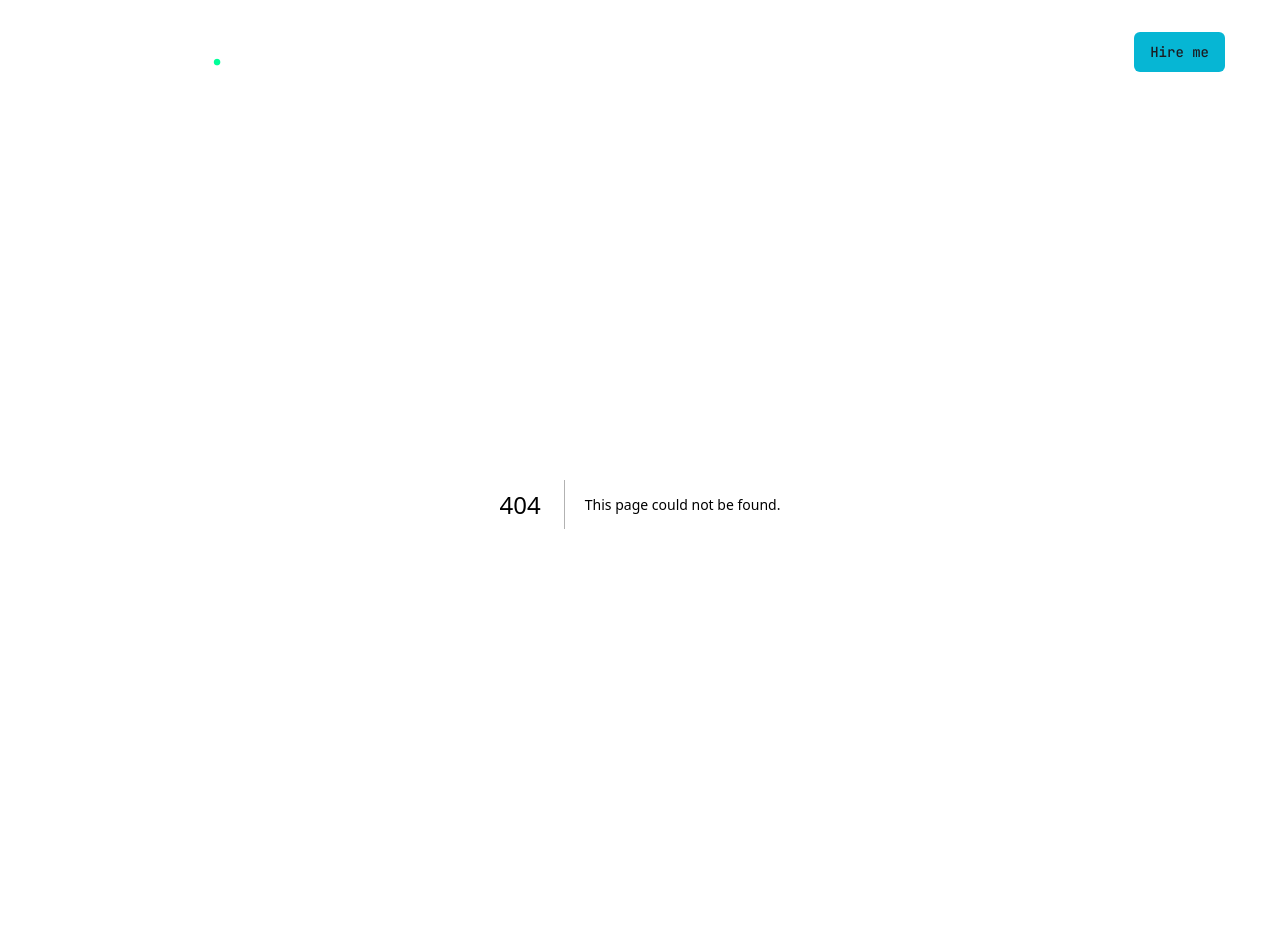
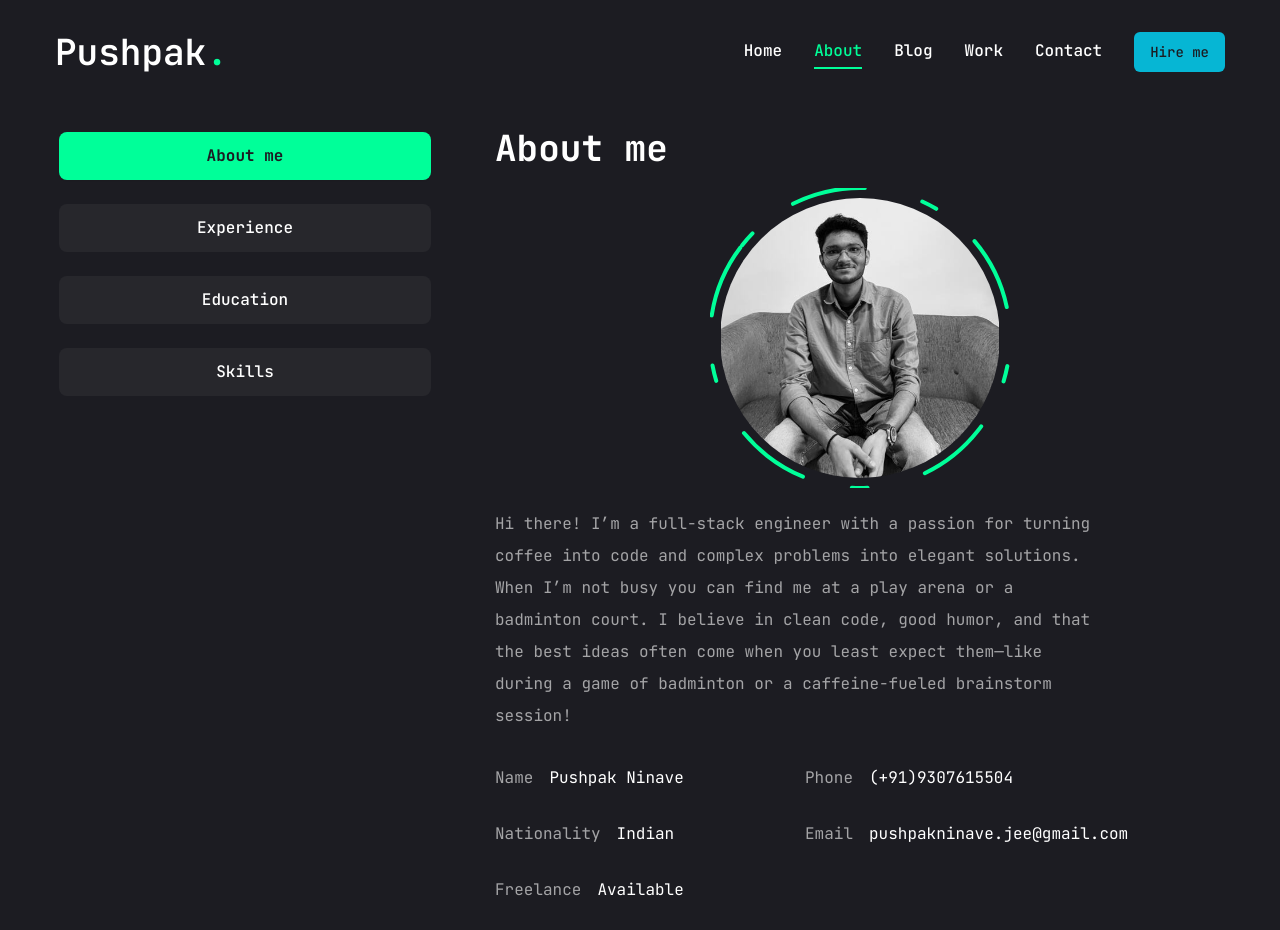
Before and after one commit to pushpakninave/duckling, a Next.js app: page /about in a window 1280 px wide. Before the commit this address had no page. Before the commit the page ends 904 px from the top, so only its background shows below. Built offline with nearby package versions, Linux system fonts and the light colour scheme.

Commit message:
made some variationsin ui

```diff
--- a/app/resume/page.jsx
+++ b/app/about/page.jsx
@@ -1,7 +1,8 @@
 
 'use client'
 
-import { FaHtml5, FaCss3, FaJs, FaReact, FaAngular, FaJava } from "react-icons/fa";
+import { useRef } from "react";
+import { FaHtml5, FaCss3, FaJs, FaReact, FaAngular, FaJava, FaArrowRight, FaArrowAltCircleRight, FaCaretRight } from "react-icons/fa";
 import { SiTailwindcss, SiNextdotjs, SiSpringboot, SiGraphql, SiPostman, SiLaravel, SiGithub, SiDocker } from "react-icons/si";
 import { ScrollArea } from "@/components/ui/scroll-area";
 import { ScrollBar } from "@/components/ui/scroll-area";
@@ -10,6 +11,8 @@ import { Tabs, TabsList, TabsTrigger } from "@/components/ui/tabs";
 import { TabsContent } from "@radix-ui/react-tabs";
 import { Tooltip, TooltipContent, TooltipProvider, TooltipTrigger } from "@/components/ui/tooltip";
 import classNames from 'classnames';
+import Photo from "@/components/Photo"
+import { NavigationMenu, NavigationMenuContent, NavigationMenuIndicator, NavigationMenuItem, NavigationMenuLink, NavigationMenuList, NavigationMenuTrigger, NavigationMenuViewport, } from "@/components/ui/navigation-menu"
 
 // about data
 const about = {
@@ -148,6 +151,17 @@ const skills = {
   ]
 }
 const Resume = () => {
+  const aboutRef = useRef(null);
+  const experienceRef = useRef(null);
+  const educationRef = useRef(null);
+  const skillsRef = useRef(null);
+
+  const scrollToSection = (ref) => {
+    if (ref.current) {
+      ref.current.scrollIntoView({ behavior: "smooth" });
+    }
+  };
+
   return (
     <div>
       <motion.div
@@ -156,22 +170,22 @@ const Resume = () => {
           opacity: 1,
           transition: { delay: 1.5, duration: 0.8, ease: "easeIn" }
         }}
-        className="min-h-[80v] flex items-center justify-center py-12 xl:py-6"
+        className="min-h-[80v] flex items-center justify-center py-12 xl:py-6  order-1"
       >
         <div className="container mx-auto">
-          <Tabs defaultValue="experience"
+          <Tabs defaultValue="about"
             className="flex flex-col xl:flex-row gap-[60px]">
+            {/* content menu */}
             <TabsList className="flex flex-col w-full max-w-[380px] mx-auto xl:mx-0 gap-6">
-              <TabsTrigger value="experience">Experience</TabsTrigger>
-              <TabsTrigger value="education">Education</TabsTrigger>
-              <TabsTrigger value="skills">Skills</TabsTrigger>
-              <TabsTrigger value="about">About me</TabsTrigger>
+              <TabsTrigger value="about" onClick={() => scrollToSection(aboutRef)}>About me</TabsTrigger>
+              <TabsTrigger value="experience" onClick={() => scrollToSection(experienceRef)}>Experience</TabsTrigger>
+              <TabsTrigger value="education" onClick={() => scrollToSection(educationRef)}>Education</TabsTrigger>
+              <TabsTrigger value="skills" onClick={() => scrollToSection(skillsRef)}>Skills</TabsTrigger>
             </TabsList>
-
             {/* content */}
             <div className="min-h-[70vh] w-full">
               <TabsContent value="experience" className="w-full">
-                <div className="flex flex-col gap-[30px] text-center xl:text-left">
+                <div ref={experienceRef} id="experience" className="flex flex-col gap-[30px] text-center xl:text-left">
                   <h3 className="text-4xl font-bold">{experience.title}</h3>
                   <p className="max-w[600px] text-white/60 mx-auto xl:mx-0">{experience.description}</p>
                   <ScrollArea className="h-[250px]" >
@@ -194,7 +208,7 @@ const Resume = () => {
                 </div>
               </TabsContent>
               <TabsContent value="education" className="w-full">
-                <div className="flex flex-col gap-[30px] text-center xl:text-left">
+                <div ref={educationRef} id="education" className="flex flex-col gap-[30px] text-center xl:text-left">
                   <h3 className="text-4xl font-bold">{education.title}</h3>
                   <p className="max-w[600px] text-white/60 mx-auto xl:mx-0">{education.description}</p>
                   <ScrollArea className="h-[250px]" >
@@ -217,7 +231,7 @@ const Resume = () => {
                 </div>
               </TabsContent>
               <TabsContent value="skills" className="w-full h-full">
-                <div className="flex flex-col gap-[30px]">
+                <div ref={skillsRef} id="skills" className="flex flex-col gap-[30px]">
                   <div className="flex flex-col gap-[30px] text-center xl:text-left">
                     <h3 className="text-4xl font-bold">{skills.title}</h3>
                     <p className="">{skills.description}</p>
@@ -259,13 +273,17 @@ const Resume = () => {
                 </div>
               </TabsContent>
               <TabsContent value="about" className="w-full text-center xl:text-left">
-                    <div className="flex flex-col gap-[30px]">
+                <div ref={aboutRef} id="about" className="flex flex-col gap-[30px]">
                   <h3 className="text-4xl font-bold">{about.title}</h3>
+                  {/* photo */}
+                  <div className="mb-8 xl:mb-0">
+                    <Photo />
+                  </div>
                   <p className="max-w-[600px] text-white/60 mx-auto xl:mx-0">{about.description}</p>
                   <ul className="grid grid-cols-1 xl:grid-cols-2 gap-y-6 max-w-[620px] mx-auto xl:mx-0">
                     {
-                          about.info.map((item, index)=>{
-                            return(
+                      about.info.map((item, index) => {
+                        return (
                           <li key={index} className="flex items-center justify-items-center xl:justify-start gap-4">
                             <span className="text-white/60">{item.fieldName}</span>
                             <span>{item.fieldValue}</span>
--- a/app/contact/page.jsx
+++ b/app/contact/page.jsx
@@ -169,7 +169,7 @@ const Contact = () => {
                   placeholder="Phone no." />
               </div>
               <Textarea
-                className="h-[200px]"
+                className="h-[100px]"
                 placeholder="Type your message here."
                 value={formData.firstname ? formData.message : ''}
                 onChange={handleTextareaChange}
--- a/app/page.jsx
+++ b/app/page.jsx
@@ -8,16 +8,22 @@ export default function Home() {
   return (
     <section className="h-full">
       <div className="container mx-auto h-full">
-        <div className="mx-10 flex flex-col xl:flex-row items-center justify-between xl:pt-8 xl:mb-7">
+        <div className="mt-4 mx-2 md:mx-10 xl:mx-10 lg:mx-10 flex flex-col xl:flex-row items-center justify-between xl:pt-8 xl:mb-7">
           {/* text */}
-          <div className="text-center xl:text-left order-2 xl:order-none">
-            <span className="text-xl">Fullstack Engineer</span>
-            <h1 className="h1 mb-6">
-              Hello I'am <br /><span className="text-accent">Pushpak Ninave</span>
+          <div className="text-start xl:text-left order-2 xl:order-none">
+            <span className="text-xl text-accent">Hi, my name is</span>
+            <h1 className="text-3xl text-white lg:text-4xl md:text-4xl xl:text-6xl font-extrabold mt-4 mb-4">
+              <span>Pushpak Ninave.</span>
             </h1>
-            <p className="max-w-[500px] mb-9 text-white/80">I am a guy developing solutions using UI/UX and backend stuff for end customer at a Saas firm.</p>
+            <h1 className="text-3xl lg:text-4xl md:text-4xl xl:text-6xl font-extrabold mb-6 text-white/60">
+              <span className="tracking-tighter">I build things for the web.</span>
+            </h1>
+            <p className="mt-9 mb-9 text-white/70 max-w-[540px] text-[12px] md:text-base lg:text-base xl:text-base">
+              I’m a software engineer specializing in building applications. Currently, I’m focused on building accessible, human-centered products at a SaaS firm.
+            </p>
+            {/* <Stats/> */}
             {/* button and socials */}
-            <div className="flex flex-col xl:flex-row items-center gap-8">
+            <div className="flex flex-col xl:flex-row items-center gap-8 mt-20">
               <a href="/assets/dnfile/Pushpak_FResume.pdf" download="pushpakninave_resume.pdf">
                 <Button
                   variant="outline"
@@ -28,18 +34,23 @@ export default function Home() {
                   <FiDownload className="text-xl" />
                 </Button>
               </a>
-              <div className="mb-8 xl:mb-0">
-                <Social containerStyles="flex gap-6" iconStyles="w-9 h-9 border border-accent rounded-full flex justify-center items-center text-accent text-base hover:bg-accent hover:text-primary hover:transition-all duration-500" />
+              <div className="mb-8 mt-5 xl:mb-0">
+                <Social containerStyles="flex gap-6" iconStyles="w-9 h-9 rounded-full flex justify-center items-center text-accent text-base hover:bg-accent hover:text-primary hover:transition-all duration-500" />
               </div>
             </div>
           </div>
+          {/* hr tag */}
+          <div className="hidden absolute gap-2 right-0 xl:flex flex-row justify-center items-center transform rotate-90">
+            <p className="text-white/60 text-[12px]">pushpakninave.jee@gmail.com</p>
+            <hr className="w-[30vh] border-accent/60 border-[1px]" />
+          </div>
           {/* photo */}
-          <div className="order-1 xl:order-none mb-8 xl:mb-0">
+          {/* <div className="order-1 xl:order-none mb-8 xl:mb-0">
             <Photo />
-          </div>
+          </div> */}
         </div>
       </div>
-      <Stats />
+
     </section>
   )
 }
--- a/app/work/page.jsx
+++ b/app/work/page.jsx
@@ -14,8 +14,7 @@ const Work = async () => {
     <div className="container mx-auto h-full">
       <HoverCard openDelay={2}>
         <HoverCardTrigger asChild>
-
-          <Button variant="link">
+          <Button variant="link" className="px-0">
             <div className="text-accent flex flex-row justify-between items-center max-w-[200px] mb-[10px]">
               <Avatar className="h-9 w-9 mr-[12px]">
                 <AvatarImage src={repoInfo.viewer.avatarUrl} />
--- a/components/GitTable.jsx
+++ b/components/GitTable.jsx
@@ -13,7 +13,7 @@ const GitTable = ({ repositoriesInfo }) => {
                 opacity: 1,
                 transition: { delay: 1.5, duration: 0.8, ease: "easeIn" }
             }}
-            className="min-h-[80v] flex items-center justify-center py-12 xl:py-6"
+            className="min-h-[80v] flex items-center justify-center xl:py-6"
         >
             <div>
                 <Table>
--- a/components/MobileNav.jsx
+++ b/components/MobileNav.jsx
@@ -1,9 +1,9 @@
 'use client'
 
-import { Sheet, SheetContent, SheetTrigger } from "@/components/ui/sheet";
+import { Sheet, SheetClose, SheetContent, SheetTrigger } from "@/components/ui/sheet";
 import { usePathname } from "next/navigation";
 import Link from "next/link";
-import { CiMenuFries } from 'react-icons/ci'
+import { CiMenuFries } from 'react-icons/ci';
 
 
 const links = [
@@ -12,8 +12,8 @@ const links = [
         path: '/'
     },
     {
-        name: 'resume',
-        path: '/resume'
+        name: 'about',
+        path: '/about'
     },
     {
         name: 'blog',
@@ -47,11 +47,15 @@ const MobileNav = () => {
                 </div>
                 {/* nav */}
                 <nav className="flex flex-col justify-center items-start gap-8">
-                    {links.map((link, index)=>{
-                        return <Link href={link.path}
-                        key={index}
-                        className={`${link.path == pathname && "text-accent border-b-2 border-accent"} text-xl capitalize hover:text-accent transition-all`}
-                        >{link.name}</Link>
+                    {links.map((link, index) => {
+                        return (
+                            <SheetClose asChild key={index}>
+                                <Link href={link.path}
+                                    className={`${link.path == pathname && "text-accent border-b-2 border-accent"} text-xl capitalize hover:text-accent transition-all`}
+                                >{link.name}
+                                </Link>
+                            </SheetClose>
+                        );
                     })}
                 </nav>
             </SheetContent>
--- a/components/Nav.jsx
+++ b/components/Nav.jsx
@@ -8,8 +8,8 @@ const links = [
         path: '/'
     },
     {
-        name: "resume",
-        path: '/resume'
+        name: "about",
+        path: '/about'
     },
     {
         name: "Blog",
--- a/components/Photo.jsx
+++ b/components/Photo.jsx
@@ -15,14 +15,14 @@ function Photo() {
                 }}
                 className="relative"
             >
-                <div className="w-[298px] h-[298px] xl:w-[380px] xl:h-[380px]">
+                <div className="w-[200px] h-[200px] md:w-[298px] md:h-[298px] xl:w-[280px] xl:h-[280px]">
                     <Image src="/assets/images/profile_image.png" priority quality={100} fill alt='profile picture' className='object-contain rounded-full overflow-hidden'
                     />
                 </div>
             </motion.div>
 
             {/* circle */}
-            <motion.svg className="w-[318px] h-[318px] xl:w-[400px] xl:h-[400px] absolute"
+            <motion.svg className="w-[220px] h-[220px] md:w-[318px] md:h-[318px] xl:w-[300px] xl:h-[300px] absolute"
                 initial={{ opacity: 0 }}
                 animate={{
                     opacity: 1,
--- /dev/null
+++ b/components/ui/navigation-menu.jsx
@@ -0,0 +1,104 @@
+import * as React from "react"
+import * as NavigationMenuPrimitive from "@radix-ui/react-navigation-menu"
+import { cva } from "class-variance-authority"
+import { ChevronDown } from "lucide-react"
+
+import { cn } from "@/lib/utils"
+
+const NavigationMenu = React.forwardRef(({ className, children, ...props }, ref) => (
+  <NavigationMenuPrimitive.Root
+    ref={ref}
+    className={cn(
+      "relative z-10 flex max-w-max flex-1 items-center justify-center",
+      className
+    )}
+    {...props}>
+    {children}
+    <NavigationMenuViewport />
+  </NavigationMenuPrimitive.Root>
+))
+NavigationMenu.displayName = NavigationMenuPrimitive.Root.displayName
+
+const NavigationMenuList = React.forwardRef(({ className, ...props }, ref) => (
+  <NavigationMenuPrimitive.List
+    ref={ref}
+    className={cn(
+      "group flex flex-1 list-none items-center justify-center space-x-1",
+      className
+    )}
+    {...props} />
+))
+NavigationMenuList.displayName = NavigationMenuPrimitive.List.displayName
+
+const NavigationMenuItem = NavigationMenuPrimitive.Item
+
+const navigationMenuTriggerStyle = cva(
+  "group inline-flex h-10 w-max items-center justify-center rounded-md px-2 py-2 text-sm font-medium transition-colors hover:bg-slate-800 hover:text-accent focus:bg-slate-800 focus:text-slate-100 focus:outline-none disabled:pointer-events-none disabled:opacity-50 data-[active]:bg-slate-800 data-[state=open]:bg-slate-700 dark:bg-slate-950 dark:hover:bg-slate-800 dark:hover:text-slate-50 dark:focus:bg-slate-800 dark:focus:text-slate-50 dark:data-[active]:bg-slate-800/50 dark:data-[state=open]:bg-slate-800/50"
+)
+
+const NavigationMenuTrigger = React.forwardRef(({ className, children, ...props }, ref) => (
+  <NavigationMenuPrimitive.Trigger
+    ref={ref}
+    className={cn(navigationMenuTriggerStyle(), "group", className)}
+    {...props}>
+    {children}{""}
+    <ChevronDown
+      className="hidden relative top-[1px] ml-1 h-3 w-3 transition duration-200 group-data-[state=open]:rotate-180"
+      aria-hidden="true" />
+  </NavigationMenuPrimitive.Trigger>
+))
+NavigationMenuTrigger.displayName = NavigationMenuPrimitive.Trigger.displayName
+
+const NavigationMenuContent = React.forwardRef(({ className, ...props }, ref) => (
+  <NavigationMenuPrimitive.Content
+    ref={ref}
+    className={cn(
+      "left-0 top-0 w-full data-[motion^=from-]:animate-in data-[motion^=to-]:animate-out data-[motion^=from-]:fade-in data-[motion^=to-]:fade-out data-[motion=from-end]:slide-in-from-right-52 data-[motion=from-start]:slide-in-from-left-52 data-[motion=to-end]:slide-out-to-right-52 data-[motion=to-start]:slide-out-to-left-52 md:absolute md:w-auto",
+      className
+    )}
+    {...props} />
+))
+NavigationMenuContent.displayName = NavigationMenuPrimitive.Content.displayName
+
+const NavigationMenuLink = NavigationMenuPrimitive.Link
+
+const NavigationMenuViewport = React.forwardRef(({ className, ...props }, ref) => (
+  <div className={cn("absolute left-0 top-full flex justify-center")}>
+    <NavigationMenuPrimitive.Viewport
+      className={cn(
+        "origin-top-center relative mt-1.5 h-[var(--radix-navigation-menu-viewport-height)] w-full overflow-hidden rounded-md border border-slate-200 bg-white text-slate-950 shadow-lg data-[state=open]:animate-in data-[state=closed]:animate-out data-[state=closed]:zoom-out-95 data-[state=open]:zoom-in-90 md:w-[var(--radix-navigation-menu-viewport-width)] dark:border-slate-800 dark:bg-slate-950 dark:text-slate-50",
+        className
+      )}
+      ref={ref}
+      {...props} />
+  </div>
+))
+NavigationMenuViewport.displayName =
+  NavigationMenuPrimitive.Viewport.displayName
+
+const NavigationMenuIndicator = React.forwardRef(({ className, ...props }, ref) => (
+  <NavigationMenuPrimitive.Indicator
+    ref={ref}
+    className={cn(
+      "top-full z-[1] flex h-1.5 items-end justify-center overflow-hidden data-[state=visible]:animate-in data-[state=hidden]:animate-out data-[state=hidden]:fade-out data-[state=visible]:fade-in",
+      className
+    )}
+    {...props}>
+    <div
+      className="relative top-[60%] h-2 w-2 rotate-45 rounded-tl-sm bg-slate-200 shadow-md dark:bg-slate-800" />
+  </NavigationMenuPrimitive.Indicator>
+))
+NavigationMenuIndicator.displayName =
+  NavigationMenuPrimitive.Indicator.displayName
+
+export {
+  navigationMenuTriggerStyle,
+  NavigationMenu,
+  NavigationMenuList,
+  NavigationMenuItem,
+  NavigationMenuContent,
+  NavigationMenuTrigger,
+  NavigationMenuLink,
+  NavigationMenuIndicator,
+  NavigationMenuViewport,
+}
--- a/package.json
+++ b/package.json
@@ -16,6 +16,7 @@
     "@radix-ui/react-hover-card": "^1.1.1",
     "@radix-ui/react-icons": "^1.3.0",
     "@radix-ui/react-label": "^2.1.0",
+    "@radix-ui/react-navigation-menu": "^1.2.0",
     "@radix-ui/react-popover": "^1.1.1",
     "@radix-ui/react-scroll-area": "^1.1.0",
     "@radix-ui/react-select": "^2.1.1",
```
Also changed, not shown: 1 other file (tests, documents, lock files or other folders). Lines whose indentation alone changed are shown as unchanged.
